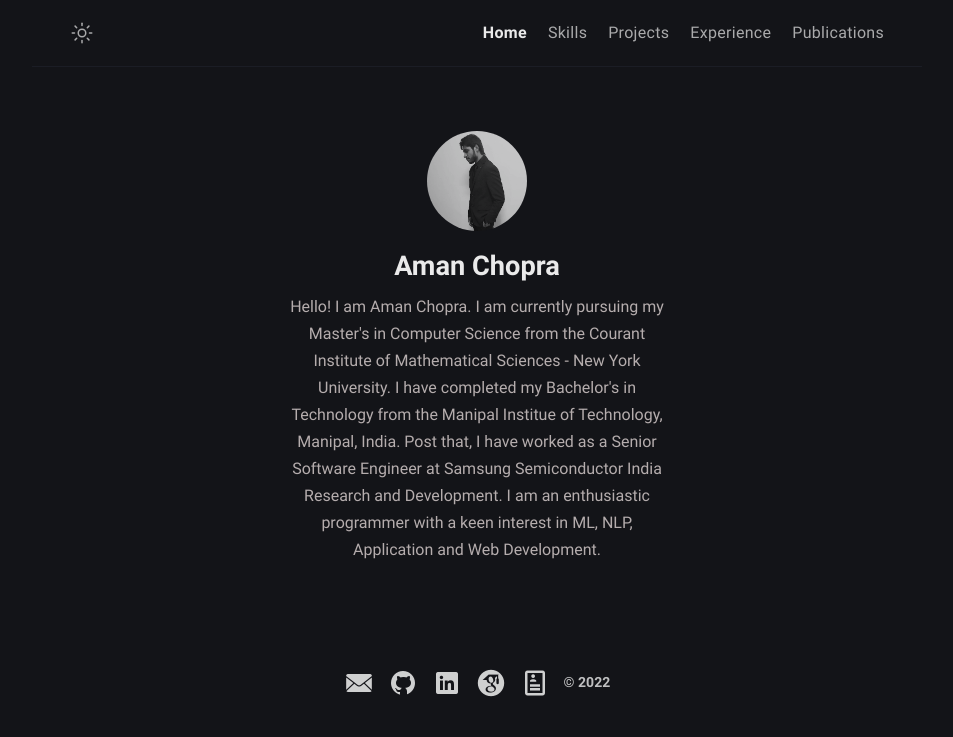
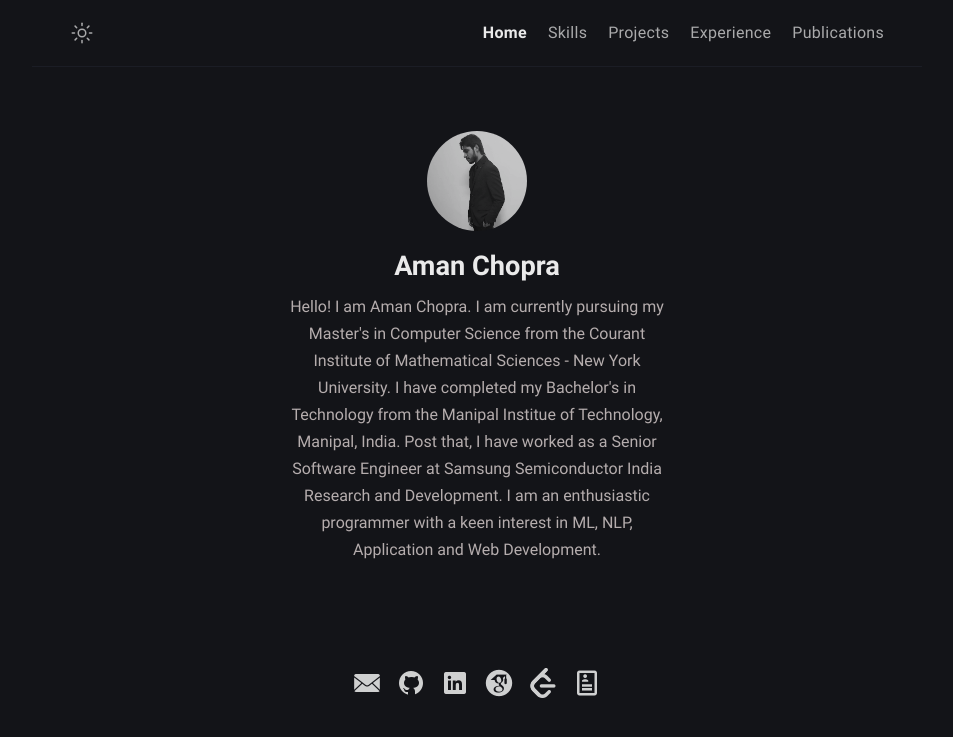
Before and after one commit to Aman-Chopra/aman-chopra.github.io, a Jekyll site: the page built from index.md, in a window 1280 px wide. Shown: the top 737 px of the page, without its empty margins (163-1116 px from the left). Built offline with Jekyll 4.4.1, drawn with Linux system fonts in a browser that asks for light colours.

Commit message:
Added LC

```diff
--- a/_includes/footer.html
+++ b/_includes/footer.html
@@ -3,8 +3,9 @@
   <a class="footer_item" href="https://github.com/Aman-Chopra" target="_blank"><img class="footer_item" title="GitHub" alt="GitHub" src="/assets/img/github.png"></a>
   <a class="footer_item" href="https://www.linkedin.com/in/amchopra1/" target="_blank"><img class="footer_item" title="Linkedin" alt="Linkedin" src="/assets/img/linkedin.png"></a>
   <a class="footer_item" href="https://scholar.google.com/citations?user=drt7ggUAAAAJ&hl=en" target="_blank"><img class="footer_item" title="Google Scholar" alt="Google Scholar" src="/assets/img/google-scholar.png"></a>
+  <a class="footer_item" href="https://leetcode.com/codecosmos/" target="_blank"><img class="footer_item" title="Leetcode" alt="Leetcode" src="/assets/img/leetcode.png"></a>
   <a class="footer_item" href="/assets/Aman_Chopra_Resume.pdf" target="_blank"><img title="Resume" class="footer_item" alt="Resume" src="/assets/img/resume.png"></a>
-  <span class="footer_item">&copy; {{ site.time | date: "%Y" }}</span>
+  <!--<span class="footer_item">&copy; {{ site.time | date: "%Y" }}</span>-->
   <!-- <small class="footer_copyright">
     <!-- Klisé Theme: https://github.com/piharpi/jekyll-klise -->
     <!-- <a
```
Also changed, not shown: assets/img/leetcode.png (added), 1 other file.
